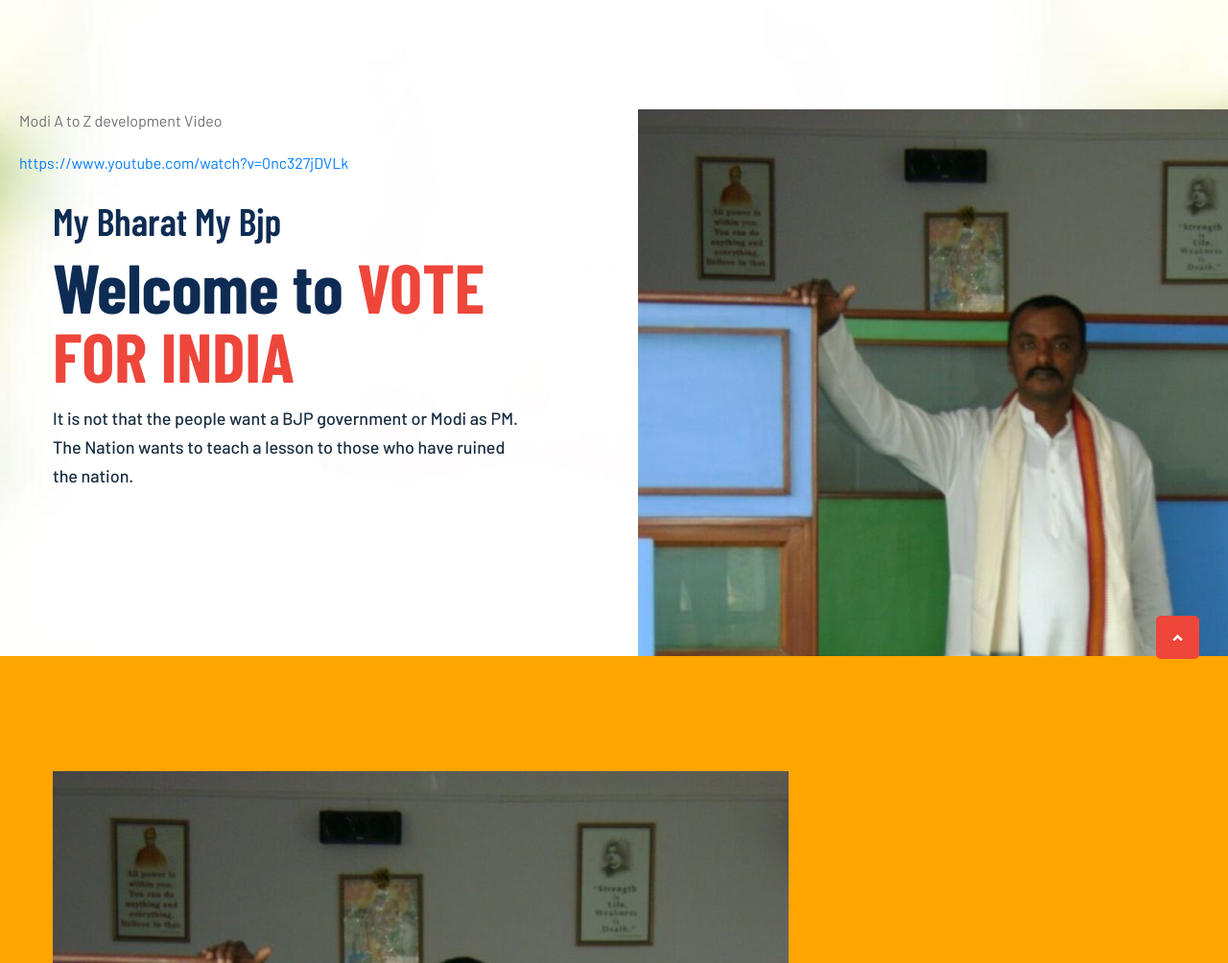
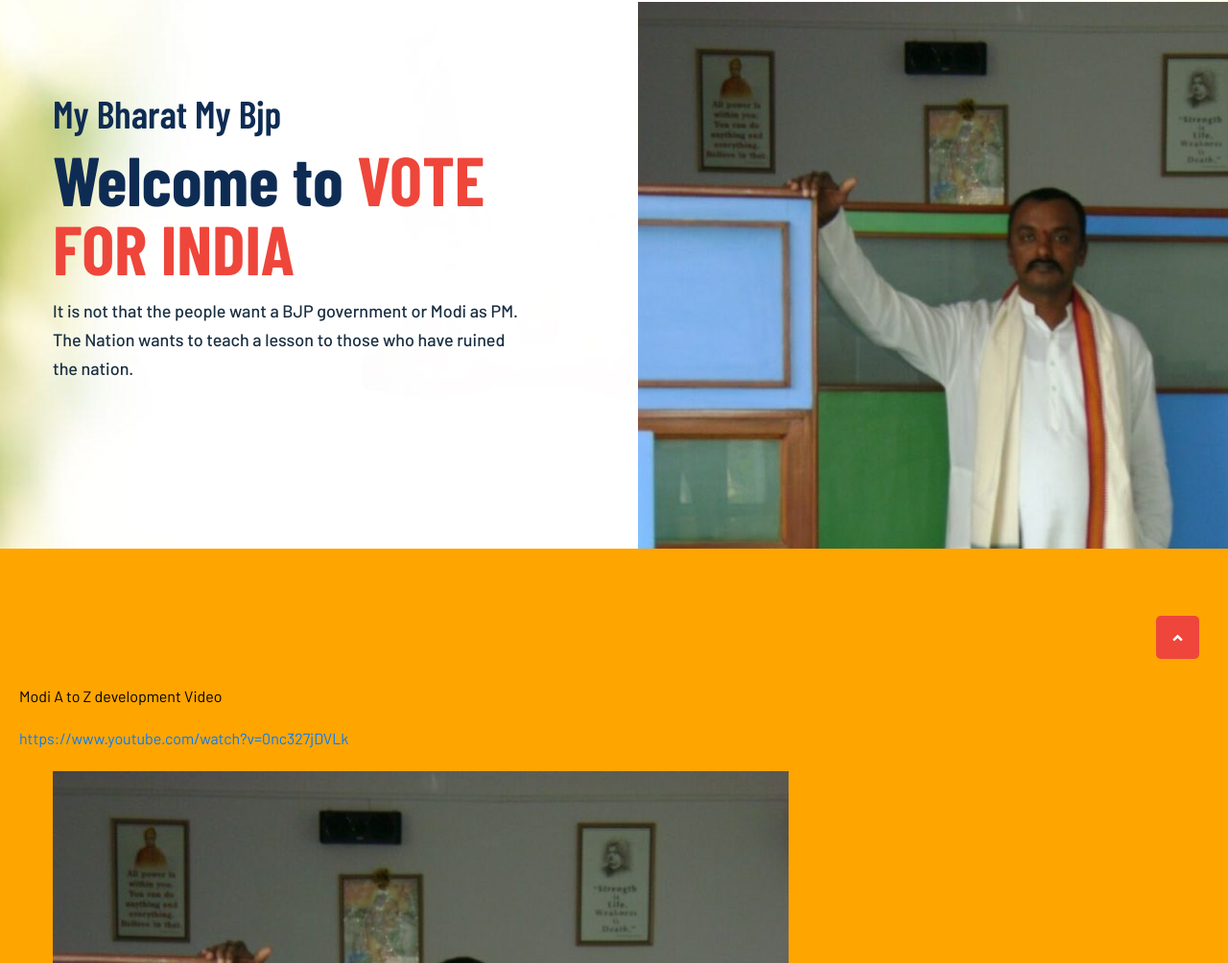
Before and after one commit to srikanth-sridharan/NagarajuHG, a plain HTML site: page index.html in a window 1280 px wide. Shown: the part 233-1237 px from the top of the page at 96% size. Drawn offline with nearby package versions, Linux system fonts and the light colour scheme; a web font is replaced by a local one.

Commit message:
Update index.html

```diff
--- a/index.html
+++ b/index.html
@@ -1,8 +1,5 @@
 <!DOCTYPE html>
 <html lang="en">
-
-
-<!-- Mirrored from labartisan.net/demo/template/lonelypro/lonelypro/index.html by HTTrack Website Copier/3.x [XR&CO'2014], Sun, 09 Apr 2023 17:43:11 GMT -->
 <head>
     <meta charset="UTF-8">
     <meta name="viewport" content="width=device-width, initial-scale=1.0">
@@ -97,9 +94,7 @@
 
     <!-- ==========Banner Section Starts Here========== -->
     <section class="banner-section oh bg_img" data-background="assets/images/banner/banner.jpg">
-        <div style="padding:20px;">
-            <p>Modi A to Z development Video</p><a href="https://www.youtube.com/watch?v=0nc327jDVLk">https://www.youtube.com/watch?v=0nc327jDVLk</a>
-        </div>
+
         <div class="top-shape-content d-none d-xl-block">
             <img src="assets/images/banner/shape.png" alt="banner" class="bs-item" data-value="-3">
         </div>
@@ -125,6 +120,9 @@
 
     <!-- ==========Causes Section Starts Here========== -->
     <div class="causes-section style-2 padding-top padding-bottom" style="background-color: orange;">
+        <div style="padding:20px;">
+            <p style="color: black">Modi A to Z development Video</p><a href="https://www.youtube.com/watch?v=0nc327jDVLk">https://www.youtube.com/watch?v=0nc327jDVLk</a>
+        </div>
         <div class="container">
              <div class="row">
                  <div class="col">
```
